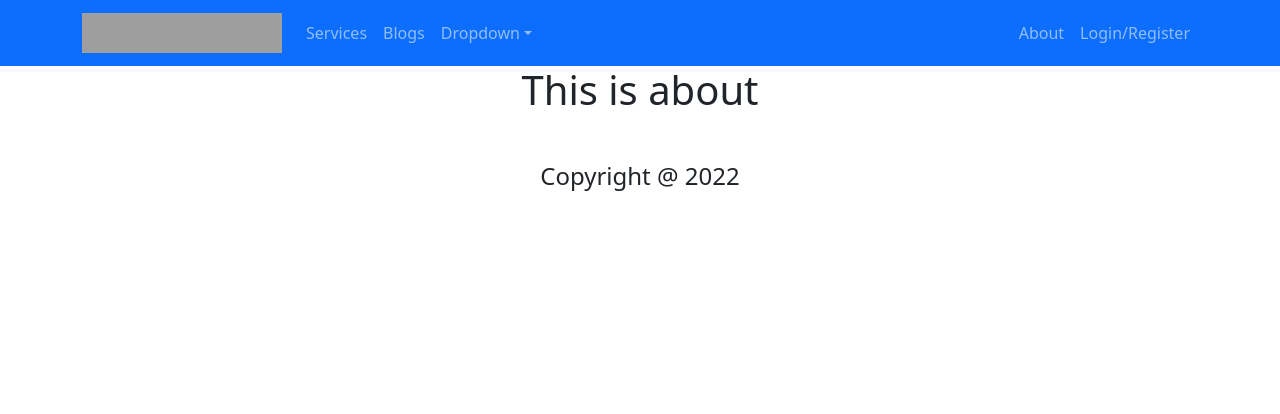
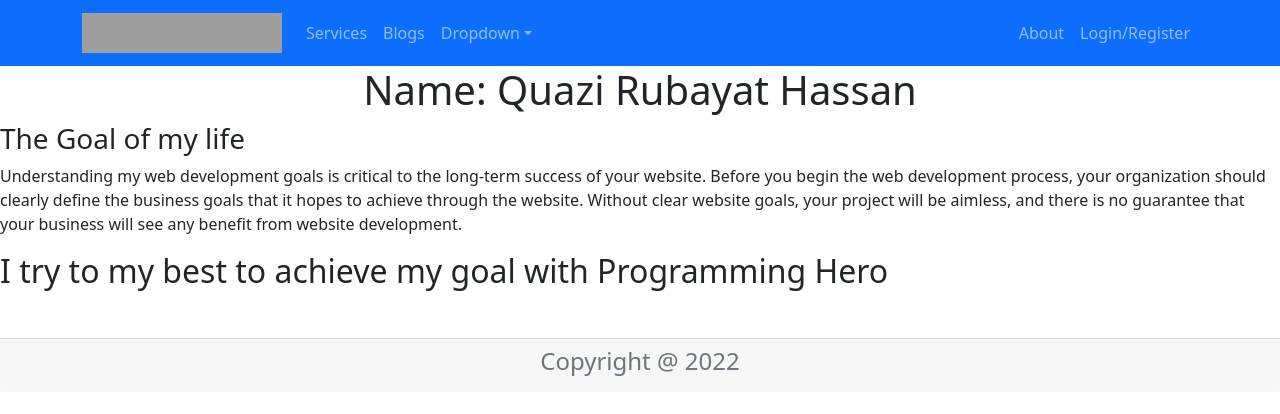
Before and after one commit to RubayatHassan/Tourist-Site_client, a React (Create React App) app: page /about in a window 1280 px wide. Shown: the top 414 px of the page. Built offline with nearby package versions, Linux system fonts and the light colour scheme; grey boxes are pictures that could not be loaded.

Commit message:
8th commit

```diff
--- a/src/components/About/About.js
+++ b/src/components/About/About.js
@@ -3,7 +3,12 @@ import React from 'react';
 const About = () => {
     return (
         <div>
-            <h1 className='text-center'>This is about</h1>
+            <h1 className='text-center'>Name: Quazi Rubayat Hassan</h1>
+            <h3>The Goal of my life</h3>
+            <p>
+            Understanding my web development goals is critical to the long-term success of your website. Before you begin the web development process, your organization should clearly define the business goals that it hopes to achieve through the website. Without clear website goals, your project will be aimless, and there is no guarantee that your business will see any benefit from website development.
+            </p>
+            <h2>I try to my best to achieve my goal with Programming Hero</h2>
         </div>
     );
 };
--- a/src/components/Footer/Footer.js
+++ b/src/components/Footer/Footer.js
@@ -4,7 +4,7 @@ const Footer = () => {
     const today = new Date();
     const year = today.getFullYear();
     return (
-        <footer className='text-center mt-5'>
+        <footer className='text-center mt-5 card-footer text-muted'>
             <h4>Copyright @ {year} </h4>
         </footer>
     );
--- a/src/components/Header/Header.js
+++ b/src/components/Header/Header.js
@@ -14,7 +14,7 @@ const Header = () => {
   <Navbar.Collapse id="responsive-navbar-nav">
     <Nav className="me-auto">
       <Nav.Link href="Home#services">Services</Nav.Link>
-      <Nav.Link as={Link} to="#blogs">Blogs</Nav.Link>
+      <Nav.Link as={Link} to="/blogs">Blogs</Nav.Link>
       <NavDropdown title="Dropdown" id="collasible-nav-dropdown">
         <NavDropdown.Item href="#action/3.1">Action</NavDropdown.Item>
         <NavDropdown.Item href="#action/3.2">Another action</NavDropdown.Item>
--- a/src/components/Home/Home.js
+++ b/src/components/Home/Home.js
@@ -7,6 +7,7 @@ import Banner from './Banner';
 const Home = () => {
     return (
         <>
+        <h1 className='text-center display-2'><strong>The Turist guider</strong></h1>
             <Banner></Banner>
             <Services></Services>
             <Register></Register>
--- a/src/components/Services/Services.js
+++ b/src/components/Services/Services.js
@@ -15,7 +15,7 @@ const Services = () => {
     )
     return (
         <div id='services'>
-            <h1 className='services-title'>My Services</h1>
+            <h1 className='services-title display-3 mt-5 mb-5'>My Services</h1>
 
             <div className='services-container'>
             {
```
